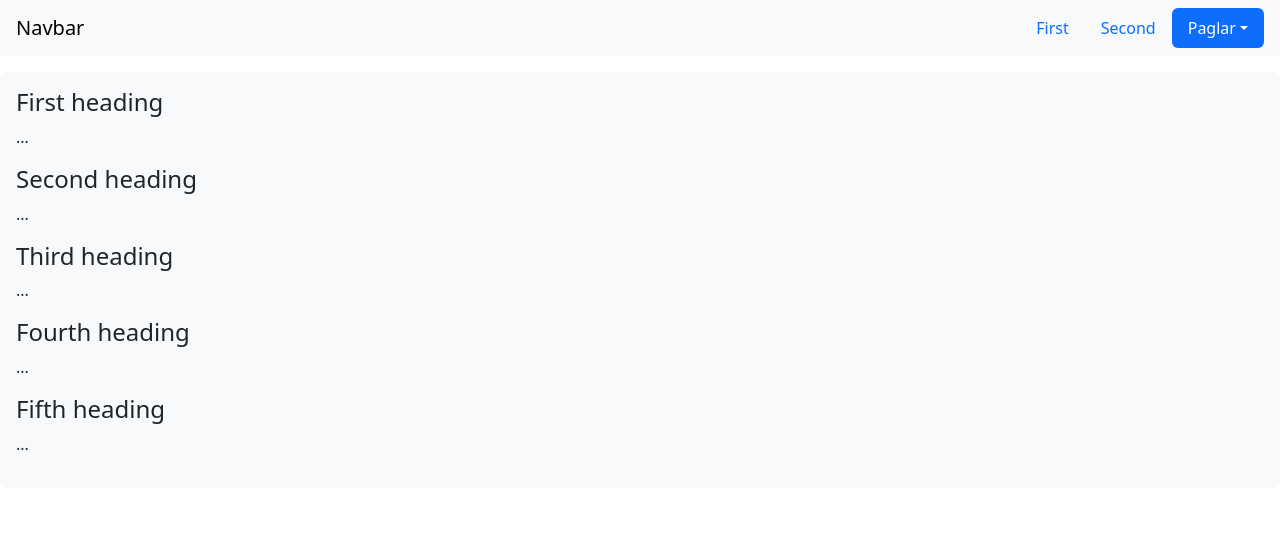
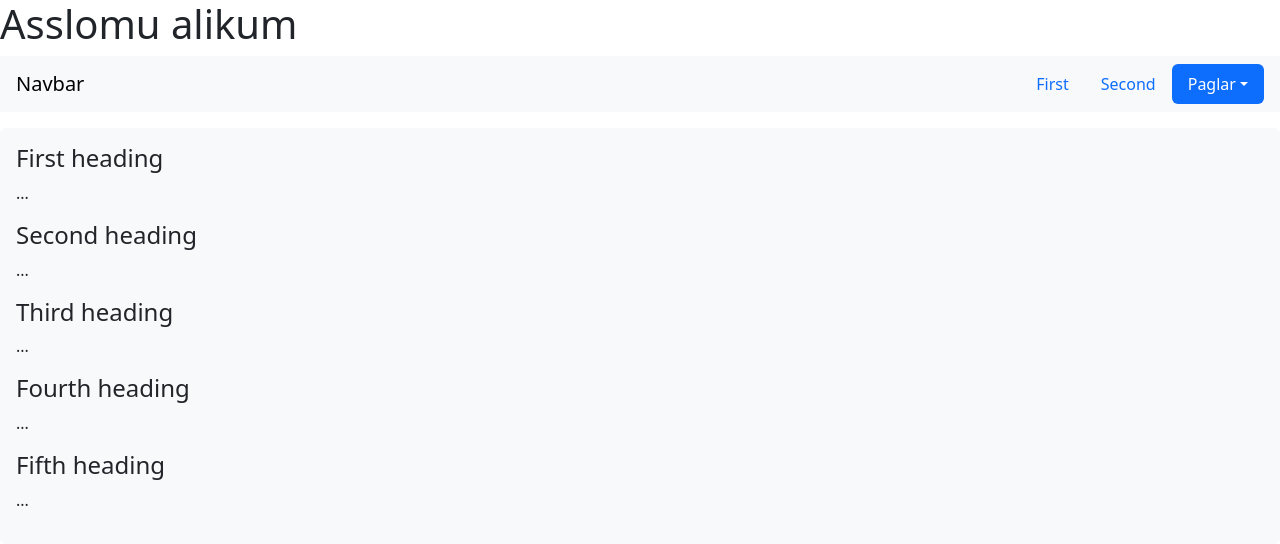
Before and after one commit to boboyor006/bootstrap, a plain HTML site: page index.html in a window 1280 px wide. Drawn offline with nearby package versions, Linux system fonts and the light colour scheme.

Commit message:
yangilanish

```diff
--- a/index.html
+++ b/index.html
@@ -8,7 +8,7 @@
 </head>
 <body>
 
-
+    <h1>Asslomu alikum </h1>
 
 
 
```
